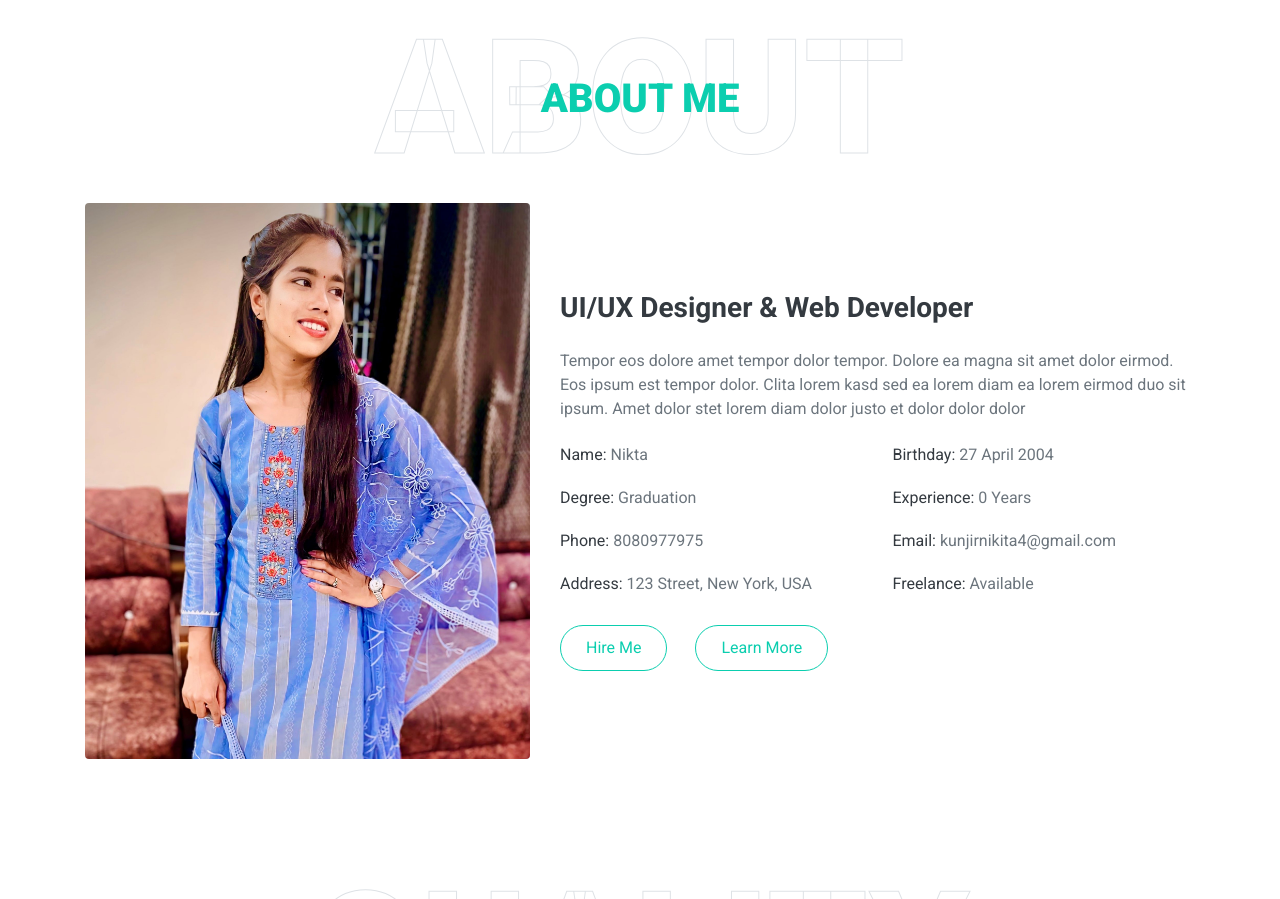
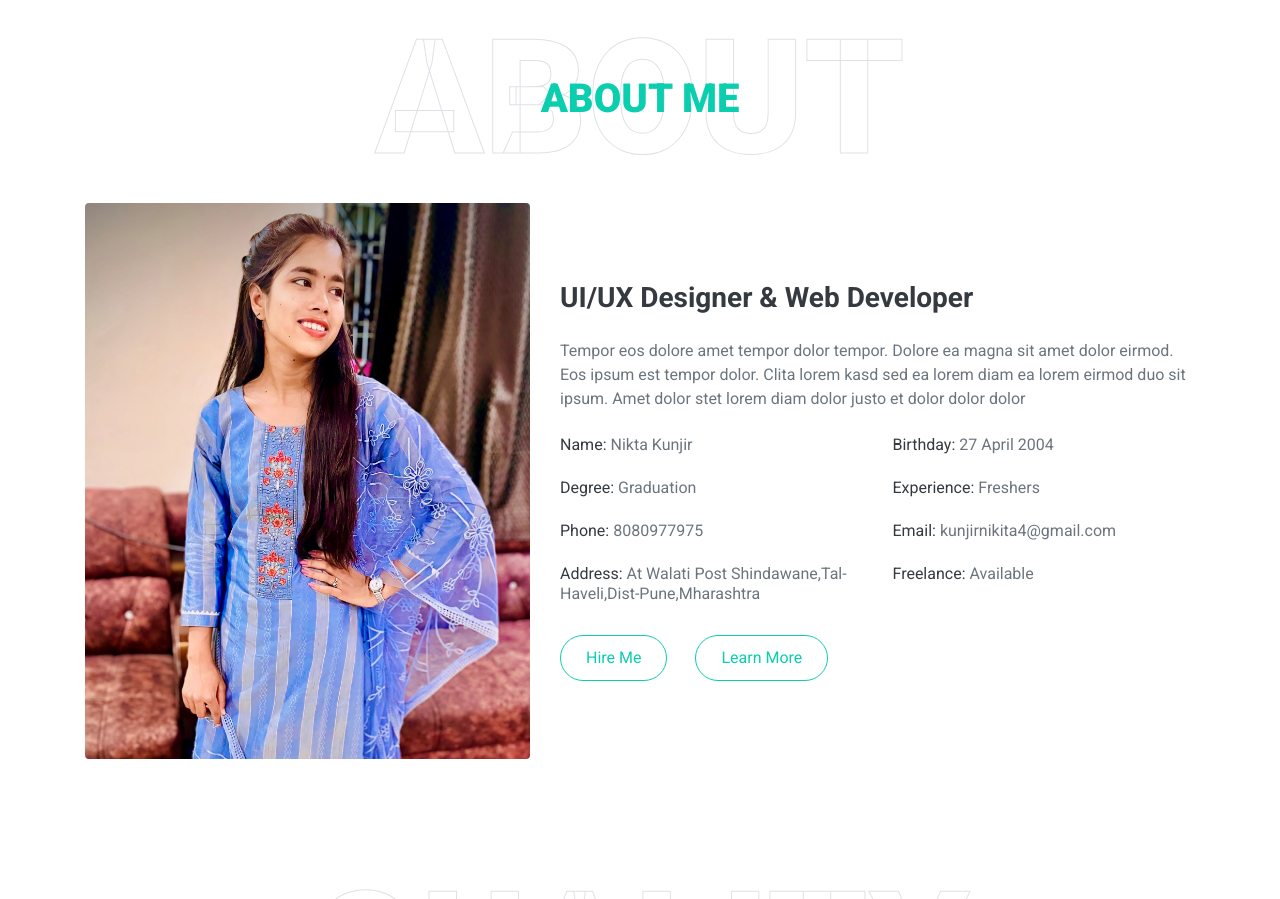
Before and after one commit to Nikitakunjir/NikitaKunjir, a plain HTML site: page index.html in a window 1280 px wide. Shown: the part 893-1792 px from the top of the page. Drawn offline with nearby package versions, Linux system fonts and the light colour scheme.

Commit message:
added kunjir

```diff
--- a/index.html
+++ b/index.html
@@ -77,7 +77,7 @@
         <div class="container">
             <div class="row align-items-center">
                 <div class="col-lg-5 px-5 pl-lg-0 pb-5 pb-lg-0">
-                    <img class="img-fluid w-100 rounded-circle shadow-sm" src="img/profile.jpg" alt="">
+                    <img class="img-fluid w-100 rounded-circle shadow-sm" src="img/profile.JPG" alt="">
                 </div>
                 <div class="col-lg-7 text-center text-lg-left">
                     <h3 class="text-white font-weight-normal mb-3">I'm</h3>
@@ -109,13 +109,13 @@
                     <h3 class="mb-4">UI/UX Designer & Web Developer</h3>
                     <p>Tempor eos dolore amet tempor dolor tempor. Dolore ea magna sit amet dolor eirmod. Eos ipsum est tempor dolor. Clita lorem kasd sed ea lorem diam ea lorem eirmod duo sit ipsum. Amet dolor stet lorem diam dolor justo et dolor dolor dolor</p>
                     <div class="row mb-3">
-                        <div class="col-sm-6 py-2"><h6>Name: <span class="text-secondary">Nikta</span></h6></div>
+                        <div class="col-sm-6 py-2"><h6>Name: <span class="text-secondary">Nikta Kunjir</span></h6></div>
                         <div class="col-sm-6 py-2"><h6>Birthday: <span class="text-secondary">27 April 2004</span></h6></div>
                         <div class="col-sm-6 py-2"><h6>Degree: <span class="text-secondary">Graduation</span></h6></div>
-                        <div class="col-sm-6 py-2"><h6>Experience: <span class="text-secondary">0 Years</span></h6></div>
+                        <div class="col-sm-6 py-2"><h6>Experience: <span class="text-secondary">Freshers</span></h6></div>
                         <div class="col-sm-6 py-2"><h6>Phone: <span class="text-secondary">8080977975</span></h6></div>
                         <div class="col-sm-6 py-2"><h6>Email: <span class="text-secondary">kunjirnikita4@gmail.com</span></h6></div>
-                        <div class="col-sm-6 py-2"><h6>Address: <span class="text-secondary">123 Street, New York, USA</span></h6></div>
+                        <div class="col-sm-6 py-2"><h6>Address: <span class="text-secondary">At Walati Post Shindawane,Tal-Haveli,Dist-Pune,Mharashtra</span></h6></div>
                         <div class="col-sm-6 py-2"><h6>Freelance: <span class="text-secondary">Available</span></h6></div>
                     </div>
                     <a href="" class="btn btn-outline-primary mr-4">Hire Me</a>
```
